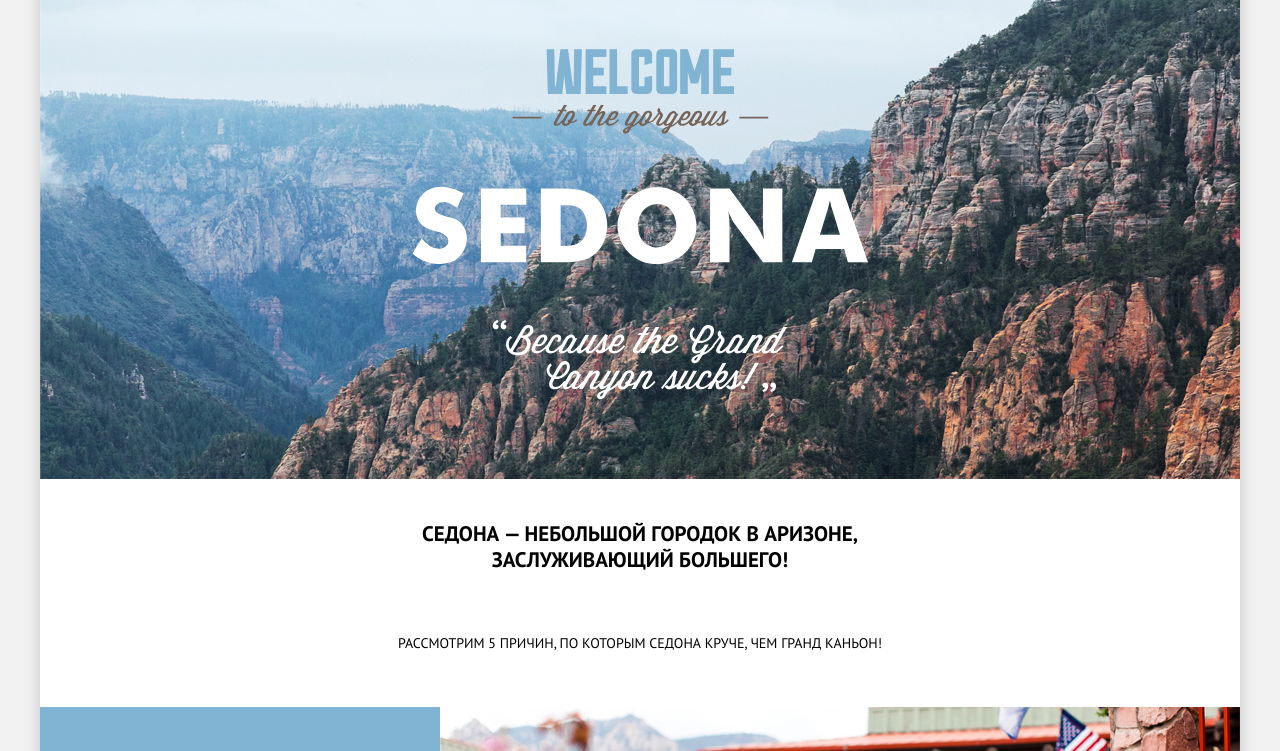
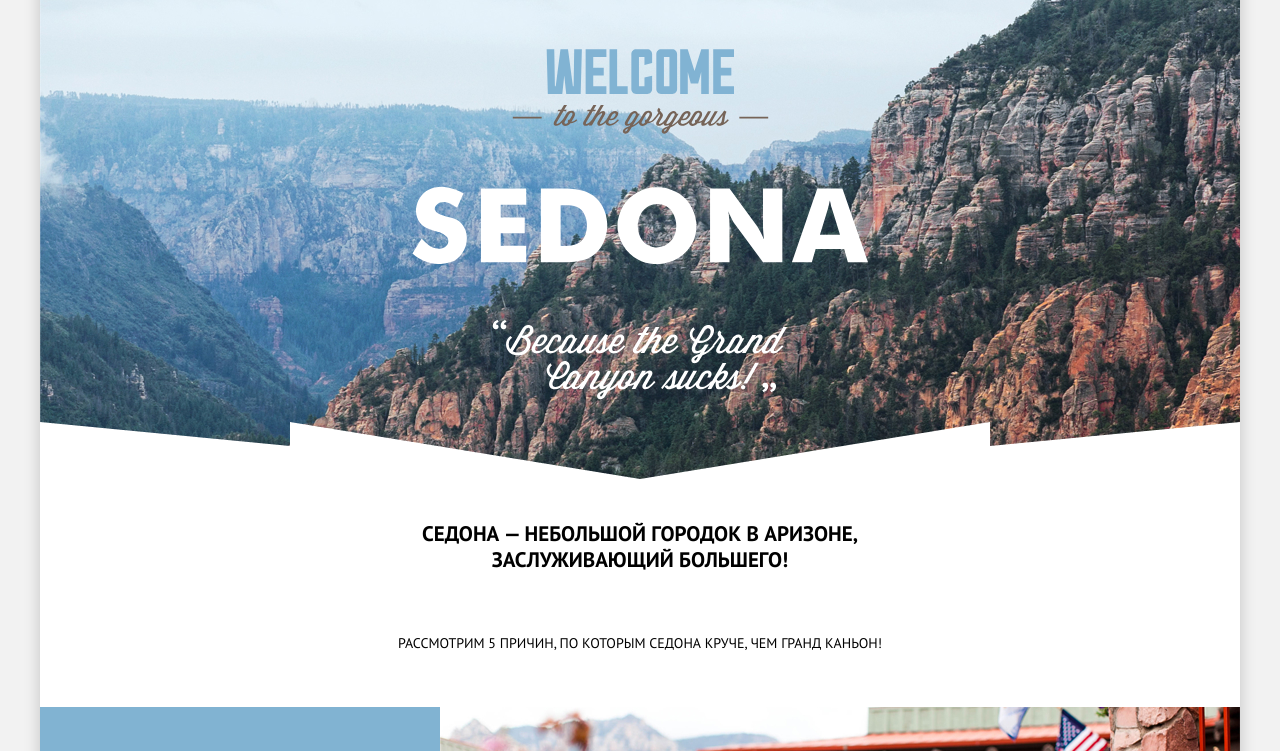
Before and after one commit to ikonnikoweb/1690249-sedona-30, a plain HTML site: page index.html in a window 1280 px wide. Shown: the part 86-837 px from the top of the page. Drawn offline with Linux system fonts and the light colour scheme.

Commit message:
добавил маску для промо секции

```diff
--- a/css/style.css
+++ b/css/style.css
@@ -140,6 +140,17 @@ h2 {
   background-image: url(../img/promo-bg.jpg);
   min-height: 509px;
   display: grid;
+  position: relative;
+}
+
+.promo::after {
+  content: "";
+  background: url(../img/promo-mask.png) no-repeat;
+  position: absolute;
+  bottom: 0;
+  left: 0;
+  width: 100%;
+  height: 57px;
 }
 .promo img {
   justify-self: center;
```
